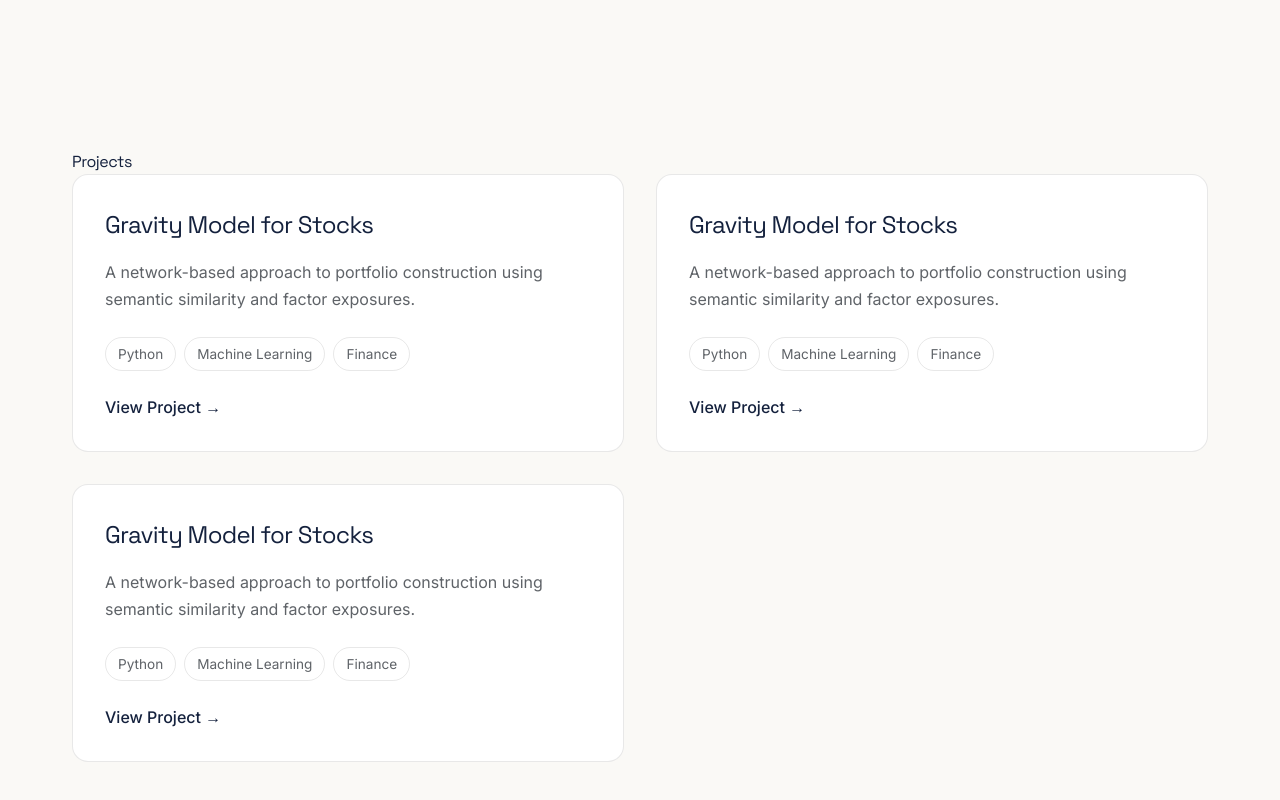
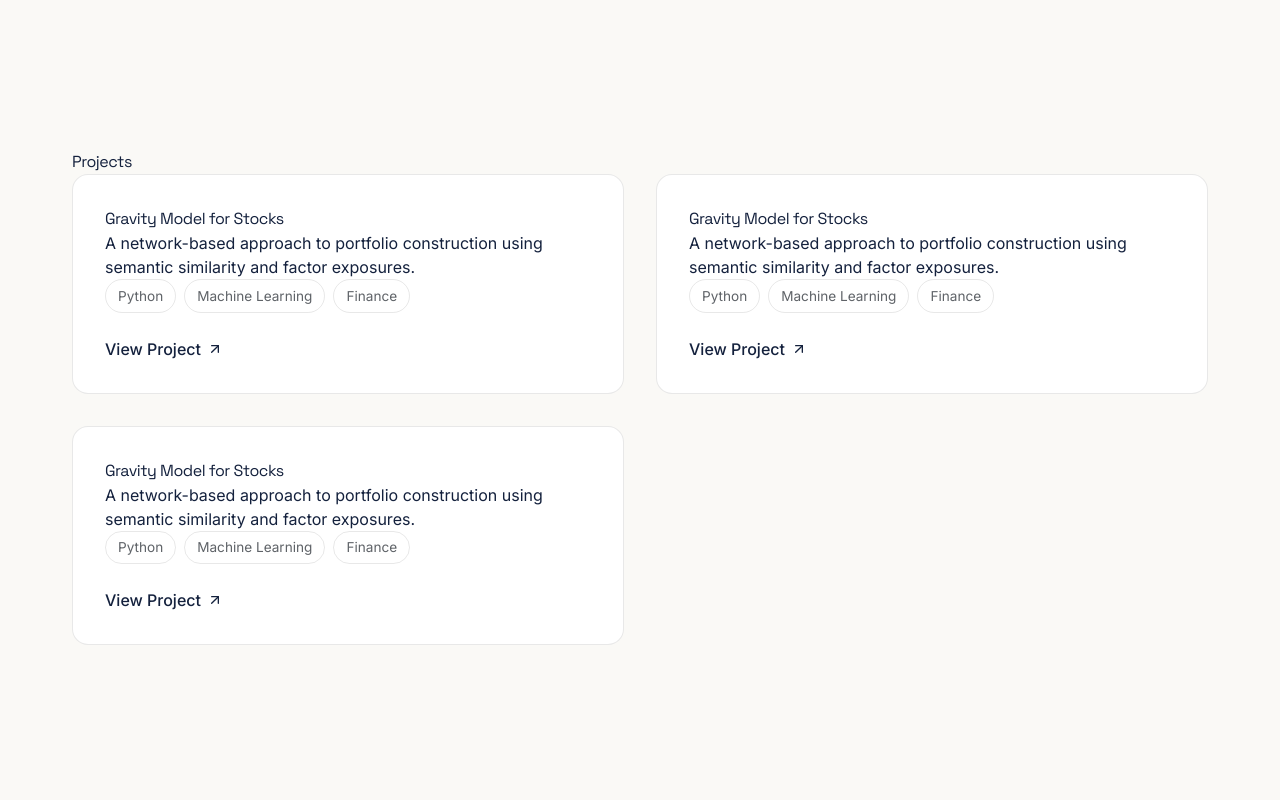
Before and after one commit to squilliam34/squilliam34.github.io, a React (Vite) app: page / in a window 1280 px wide. Shown: the part 778-1578 px from the top of the page. After the commit the page ends 1551 px from the top, so only its background shows below. Built offline with nearby package versions, Linux system fonts and the light colour scheme.

Commit message:
Aesthetics for project card

```diff
--- a/src/components/Projects/ProjectCard.jsx
+++ b/src/components/Projects/ProjectCard.jsx
@@ -1,7 +1,27 @@
+import { useState } from "react";
+import { FiArrowUpRight } from "react-icons/fi";
+
 export default function ProjectCard() {
+    const [position, setPosition] = useState({ x: 0, y: 0 });
+
+    function handleMouseMove(e) {
+        const rect = e.currentTarget.getBoundingClientRect();
+
+        setPosition({
+            x: e.clientX - rect.left,
+            y: e.clientY - rect.top,
+        });
+    }
+
     return (
-        <article className="project-card">
-
+        <article
+            className="project-card"
+            onMouseMove={handleMouseMove}
+            style={{
+                "--x": `${position.x}px`,
+                "--y": `${position.y}px`,
+            }}
+        >
             <h3>
                 Gravity Model for Stocks
             </h3>
@@ -18,7 +38,8 @@ export default function ProjectCard() {
             </div>
 
             <a href="#" className="project-link">
-                View Project →
+                View Project
+                <FiArrowUpRight />
             </a>
 
         </article>
--- a/src/index.css
+++ b/src/index.css
@@ -150,23 +150,56 @@ html.dark .project-card:hover {
 }
 
 
-.project-card h3 {
-    margin-bottom: 1rem;
+.project-card {
+    position: relative;
+    overflow: hidden;
 
-    font-size: 1.5rem;
+    padding: 2rem;
+
+    border: 1px solid rgba(127,127,127,.18);
+    border-radius: 1rem;
+
+    background: var(--surface);
+
+    transition:
+        transform 0.25s ease,
+        border-color 0.25s ease,
+        box-shadow 0.25s ease;
+}
+
+.project-card::before {
+    content: "";
+
+    position: absolute;
+    inset: 0;
+
+    background:
+        radial-gradient(
+            300px circle at var(--x) var(--y),
+            color-mix(
+                in srgb,
+                var(--accent) 12%,
+                transparent
+            ),
+            transparent 40%
+        );
+
+    opacity: 0;
+
+    transition: opacity .3s ease;
+
+    pointer-events: none;
 }
 
 
-.project-card p {
-    max-width: 600px;
-
-    color: var(--text-secondary);
-
-    line-height: 1.7;
-
-    margin-bottom: 1.5rem;
+.project-card:hover::before {
+    opacity: 1;
 }
 
+.project-card > * {
+    position: relative;
+    z-index: 1;
+}
 
 .project-tags {
     display: flex;
@@ -192,16 +225,27 @@ html.dark .project-card:hover {
 
 
 .project-link {
+    display: inline-flex;
+    align-items: center;
+    gap: 0.35rem;
+
     color: var(--text);
-
     text-decoration: none;
 
     font-weight: 500;
 
-    transition: color .2s ease;
+    transition:
+        color 0.2s ease;
 }
-
 
 .project-link:hover {
     color: var(--accent);
 }
+
+.project-link svg {
+    transition: transform 0.2s ease;
+}
+
+.project-link:hover svg {
+    transform: translate(3px, -3px);
+}
```
